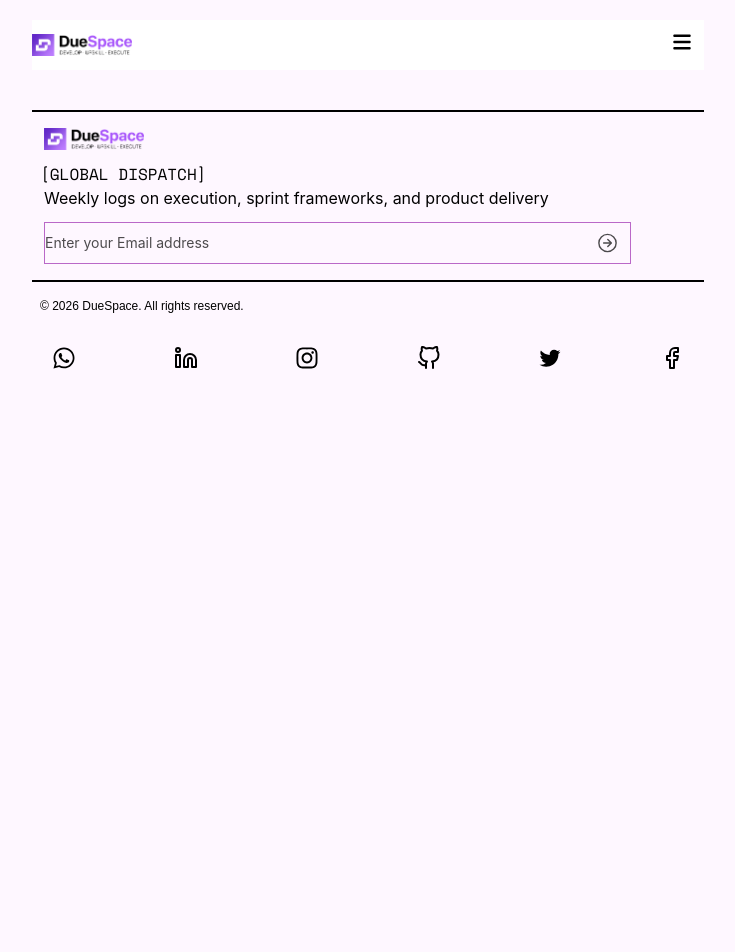
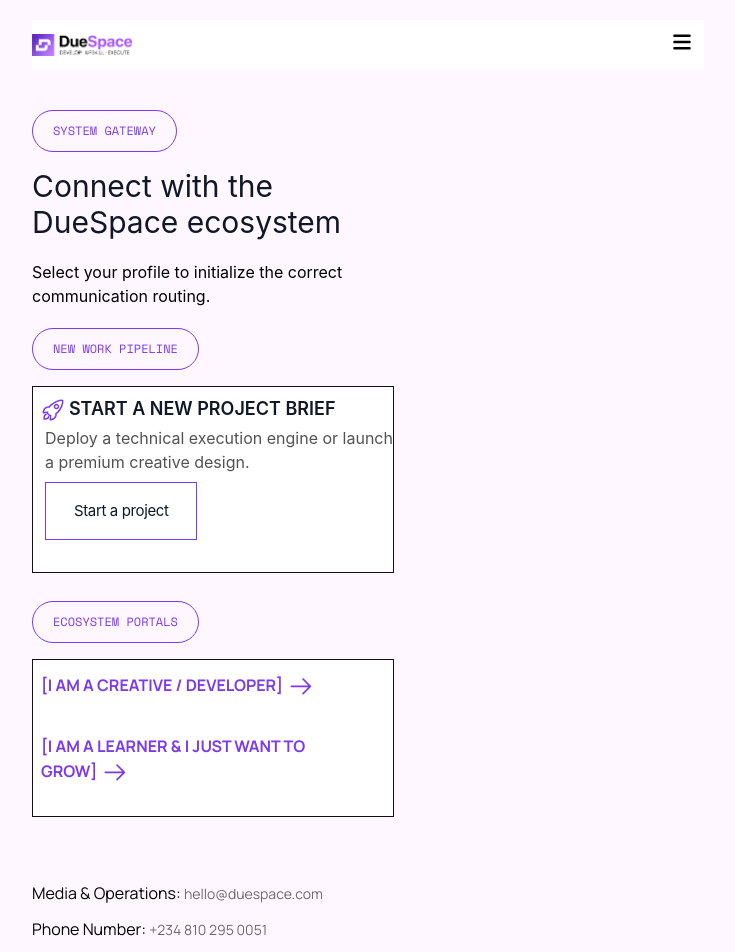
Before and after one commit to DueSpace/DueSpace, a React (Vite) app in the folder frontend/: page /get-in-touch in a window 1280 px wide. Shown: the top 952 px of the page, without its empty margins (272-1007 px from the left). Before the commit the page ends 800 px from the top, so only its background shows below. Built offline with nearby package versions, Linux system fonts and the light colour scheme.

Commit message:
feat: implement global navigation, site typography, and Get In Touch page with animated routes

```diff
--- a/frontend/src/App.jsx
+++ b/frontend/src/App.jsx
@@ -5,6 +5,7 @@
 import { ScrollToTop } from "./components/ScrollToTop";
 import { JoinOurNetwork } from "./pages/JoinOurNetwork";
 import OurStory from "./pages/ourStory";
+import { GetInTouch } from "./pages/GetInTouch";
 import Services from "./pages/services";
 import { Footer } from "./components/Footer";
 
@@ -17,6 +18,7 @@
       <Routes location={location} key={location.pathname}>
         <Route path="/" element={<JoinOurNetwork />} />
         <Route path="/our-story" element={<OurStory />} />
+        <Route path="/get-in-touch" element={<GetInTouch />} />
         <Route path="/services" element={<Services />} />
       </Routes>
     </AnimatePresence>
--- a/frontend/src/components/NavBar.jsx
+++ b/frontend/src/components/NavBar.jsx
@@ -28,7 +28,7 @@
   const navLinks = [
     { name: "Join Our Network", path: "/" },
     { name: "Services", path: "/services" },
-    { name: "Get in Touch", path: "/#get-in-touch" },
+    { name: "Get in Touch", path: "/get-in-touch" },
     { name: "Community", path: "/#community" },
     { name: "Our Story", path: "/our-story" },
   ];
--- a/frontend/src/index.css
+++ b/frontend/src/index.css
@@ -1,4 +1,5 @@
 @import url('https://fonts.googleapis.com/css2?family=Space+Mono:ital,wght@0,400;0,700;1,400;1,700&display=swap');
+@import url("https://fonts.googleapis.com/css2?family=Manrope:wght@200..800&display=swap");
 
 @import "tailwindcss";
 @plugin "daisyui" {
--- /dev/null
+++ b/frontend/src/pages/GetInTouch.jsx
@@ -0,0 +1,87 @@
+import { motion } from "framer-motion";
+import { IoRocketOutline } from "react-icons/io5";
+import { GoArrowRight } from "react-icons/go";
+
+/**
+ * GetInTouch Component
+ * Displays system gateway options, work pipelines, ecosystem portals, and contact info.
+ */
+export const GetInTouch = () => {
+  return (
+    <motion.section
+        initial={{ opacity: 0, x: 30 }}
+        animate={{ opacity: 1, x: 0 }}
+        exit={{ opacity: 0, x: -30 }}
+        transition={{ duration: 0.3, ease: "easeOut" }}
+        className="mx-auto my-10 w-[90%] max-w-2xl font-sans"
+    >
+        {/* Header / System Gateway Badge */}
+        <div className="mb-4">
+        <span className="badge badge-outline rounded-full border border-[#7C3AED] p-5 font-space text-xs text-[#7C3AED]">
+          SYSTEM GATEWAY
+        </span>
+        </div>
+        <h2 className="mb-5 text-3xl w-90.25 text-gray-900">Connect with the DueSpace ecosystem</h2>
+        <p className="mb-5 text-4 w-90.25">Select your profile to initialize the correct communication routing.</p>
+
+        {/* New Work Pipeline Card */}
+        <div className="mb-4">
+        <span className="badge badge-outline rounded-full border border-[#7C3AED] p-5 font-space text-xs text-[#7C3AED]">
+          NEW WORK PIPELINE
+        </span>
+        </div>
+        <div className="w-90.5 pt-2 pb-7 text-gray-900 border border-[#111111] bg-[#FFFFFF]">
+            <h3 className="uppercase text-[18px] font-semibold ml-2">
+                <IoRocketOutline className="mr-1 inline-block size-6 text-[#7C3AED]" />
+                Start a new project brief</h3>
+            <p className="ml-3 my-1 text-[#525252]">Deploy a technical execution engine or launch a premium creative design.</p>
+            <button className="btn border font-normal text-[15px] tracking-tight border-[#7C3AED] p-7 ml-3 my-1">Start a project</button>
+        </div>
+
+        {/* Ecosystem Portals Section */}
+        <div className="mt-7">
+            <span className="badge badge-outline rounded-full border border-[#7C3AED] p-5 font-space text-xs text-[#7C3AED]">
+                ECOSYSTEM PORTALS
+            </span>
+        </div>
+        <div className="w-90.5 mt-4 pt-3 pb-7 text-[#7C3AED] border border-[#111111] bg-[#FFFFFF] uppercase font-manrope font-bold px-2 space-y-8">
+            <p className="w-80">
+                [I am a creative / developer]
+                <GoArrowRight className="ml-1 mb-0.5 inline-block size-7 text-[#7C3AED]"/>
+            </p>
+            <p className="w-80">
+                [I am a learner & I just want to grow]
+                <GoArrowRight className="ml-1 mb-0.5 inline-block size-7 text-[#7C3AED]"/>
+            </p>
+        </div>
+
+        {/* Contact Details & Operations Info */}
+        <div className="font-manrope mt-16 space-y-3">
+            <p>Media & Operations:{" "}
+                <a
+                  href="mailto:hello@duespace.com"
+                  className="text-[#706A6A] text-sm hover:underline"
+                >
+                    hello@duespace.com
+                </a>
+            </p>
+            <p>
+                Phone Number:{" "}
+                <a
+                  href="tel:+2348102950051"
+                  className="text-[#706A6A] text-sm hover:underline"
+                >
+                    +234 810 295 0051
+                </a>
+            </p>
+            <p>
+                Location:{" "}
+                <span className="text-[#706A6A] text-sm">
+                    Remote Worldwide
+                </span>
+            </p>
+        </div>
+
+    </motion.section>
+  )
+}
```
